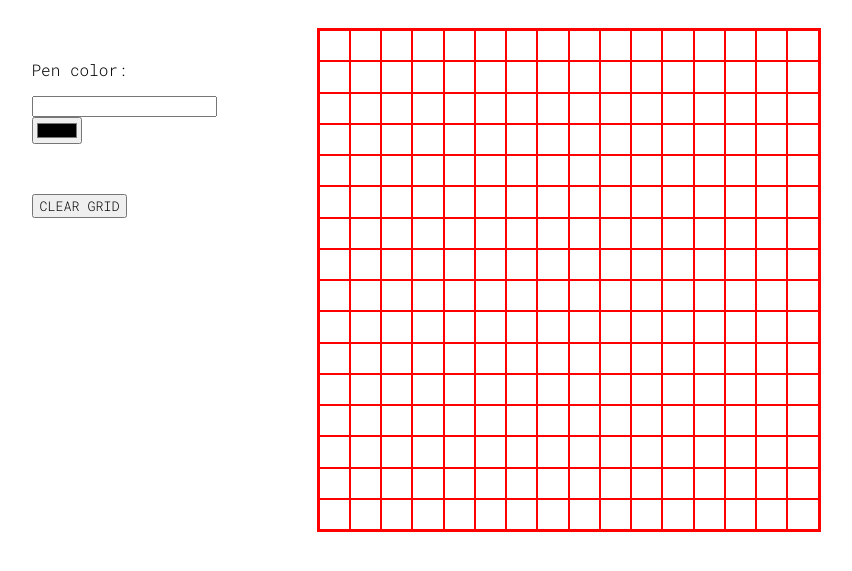
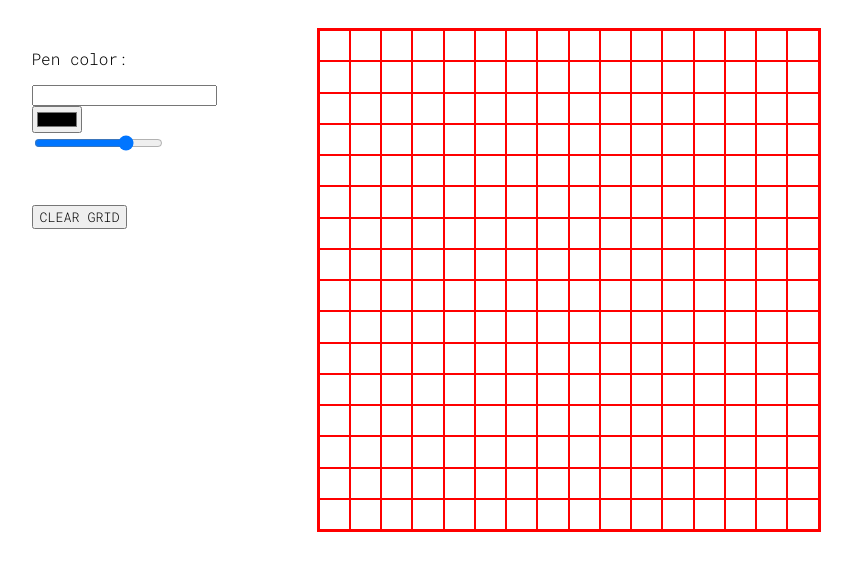
Before and after one commit to habisahmad/etch-a-sketch, a plain HTML site: page index.html in a window 1280 px wide. Shown: the part 115-686 px from the top of the page, without its empty margins (364-1216 px from the left). Drawn offline with Linux system fonts and the light colour scheme.

Commit message:
Slider added

```diff
--- a/index.html
+++ b/index.html
@@ -17,6 +17,9 @@
             <p>Pen color:</p>
             <input type="text" id="hex">
             <input type="color" id="color">
+            <div class="slidecontainer">
+                <input type="range" min="8" max="64" value="50" class="slider" id="myRange">
+            </div>
             <button id="clear">CLEAR GRID</button>
         </div>
         <div id="grid" draggable="false"></div>
```
